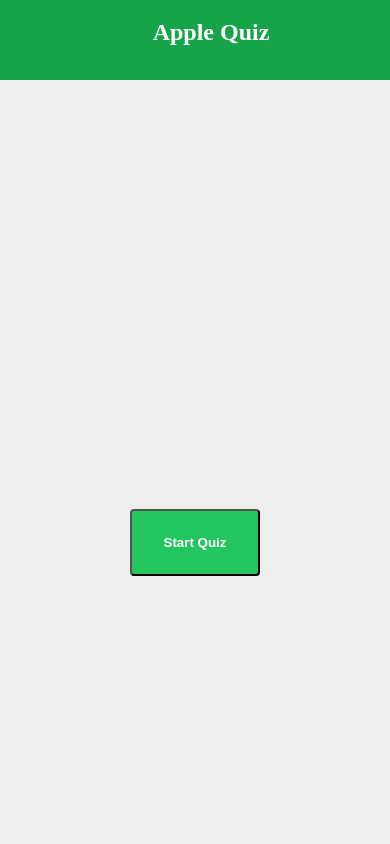
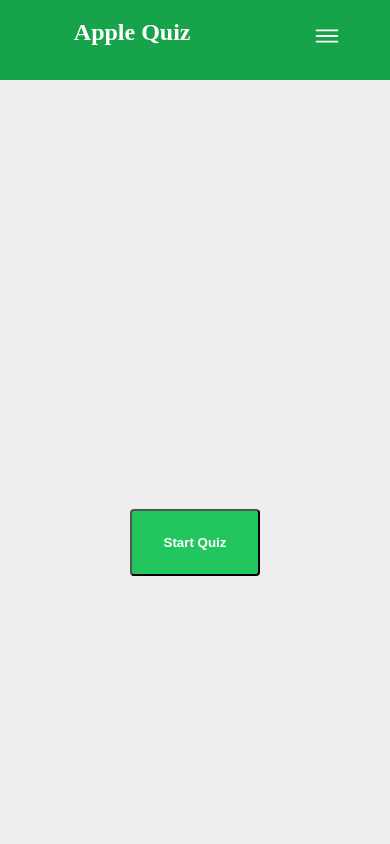
Before and after one commit to Ulfflo/quiz-redux, a Next.js app: page / in a window 390 px wide. Shown: the top 844 px of the page. Built offline with nearby package versions, Linux system fonts and the light colour scheme.

Commit message:
responsive hamburger

```diff
--- a/components/Nav.js
+++ b/components/Nav.js
@@ -10,7 +10,8 @@
             <h1 className="text-2xl font-bold">Apple Quiz</h1>
           </Link>
         </div>
-        <nav className="md:space-x-16 space-x-8 md:text-xl hidden md:flex">
+        <nav>
+          <div className="md:space-x-16 space-x-8 md:text-xl hidden md:flex ">
             <Link
               href="/play"
               className="hover:text-gray-300 text-white no-underline"
@@ -23,6 +24,10 @@
             >
               Admin
             </Link>
+          </div>
+          <button className="md:hidden text-3xl bg-transparent border-none text-white">
+            <IoIosMenu />
+          </button>
         </nav>
       </div>
     </header>
```
Lines whose indentation alone changed are shown as unchanged.
